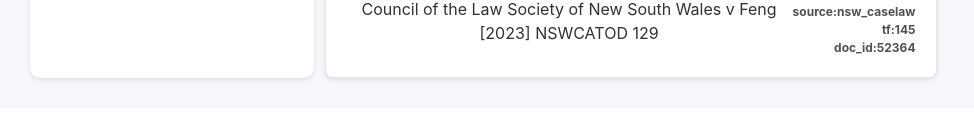
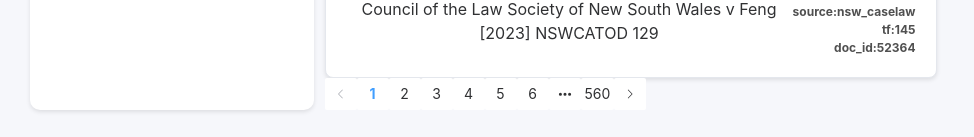
Before and after one commit to PristineZhang/case-law-frontend, a Vue app: page /search in a window 1280 px wide. Shown: the part 1500-1637 px from the top of the page, without its empty margins (0-974 px from the left). Before the commit the page ends 1608 px from the top, so only its background shows below. Built offline with nearby package versions, Linux system fonts and the light colour scheme.

Commit message:
增加分页组件

```diff
--- a/src/views/SearchPage.vue
+++ b/src/views/SearchPage.vue
@@ -55,6 +55,14 @@
                   </el-card>
               </div>
 
+              <el-pagination
+                v-model:current-page="currentPage"
+                :page-size="pageSize"
+                :total="total"
+                layout="prev, pager, next"
+                @current-change="fetchTitles"
+              />
+
               <el-dialog v-model="dialogVisible" width="50%">
                 <div>
                   <h3>title: {{ selectedItem.title }}</h3>
@@ -107,6 +115,10 @@ setup() {
   const selected = ref('');
   const caseCount = ref(0);
   const legislationCount = ref();
+
+  const currentPage = ref(1);
+  const pageSize = ref(9);
+  const total = ref(0);
 
   const filtersDate = [
     { year: '2025' , val: 2025 },
@@ -268,11 +280,15 @@ setup() {
   const fetchTitles = () => {
     console.log("刷新页面，重新请求")
     axios
-      .get('/api/rank_retrieve', { params: { query:keyword.value, collection:selected.value, page:2,page_size:10,source:"1,2,3" } })
+      .get('/api/rank_retrieve', { params: { query:keyword.value, collection:selected.value, page:currentPage.value, page_size:pageSize.value, source:"1,2,3" } })
       .then(response => {
         titles.value = response.titles.results.court_case;
         caseCount.value = response.titles.collection_counts.court_case
         legislationCount.value = response.titles.collection_counts.legislation
+
+        // currentPage.value = response.titles.page
+        // pageSize.value = response.titles.page_size
+        total.value = response.titles.pagination.court_case.total_pages  // todo 加个判断
       })
       .catch(error => {
         console.error('There was an error fetching titles:', error);
@@ -340,7 +356,11 @@ setup() {
 
     selected,
     caseCount,
-    legislationCount
+    legislationCount,
+
+    total,
+    pageSize,
+    currentPage
   };
 }
 };
```
